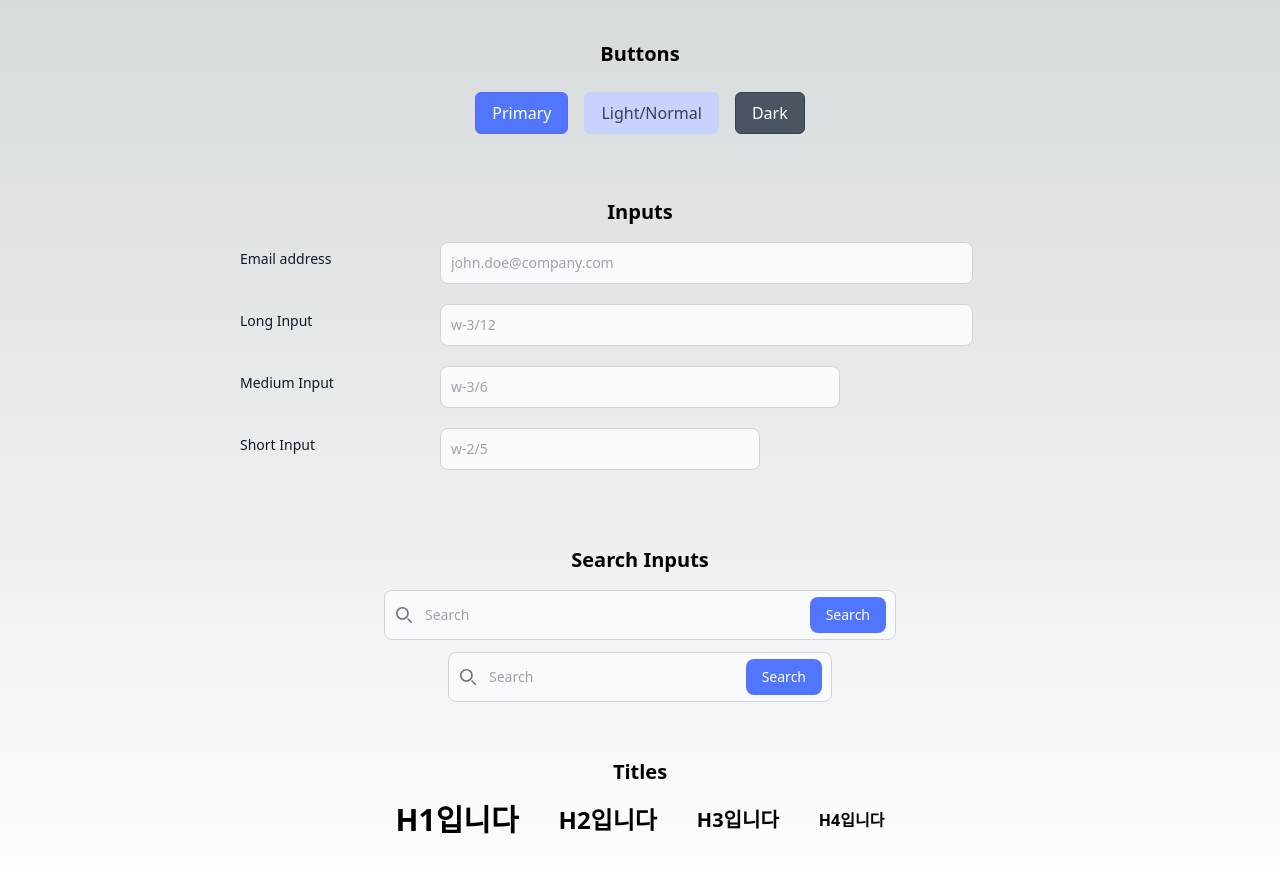
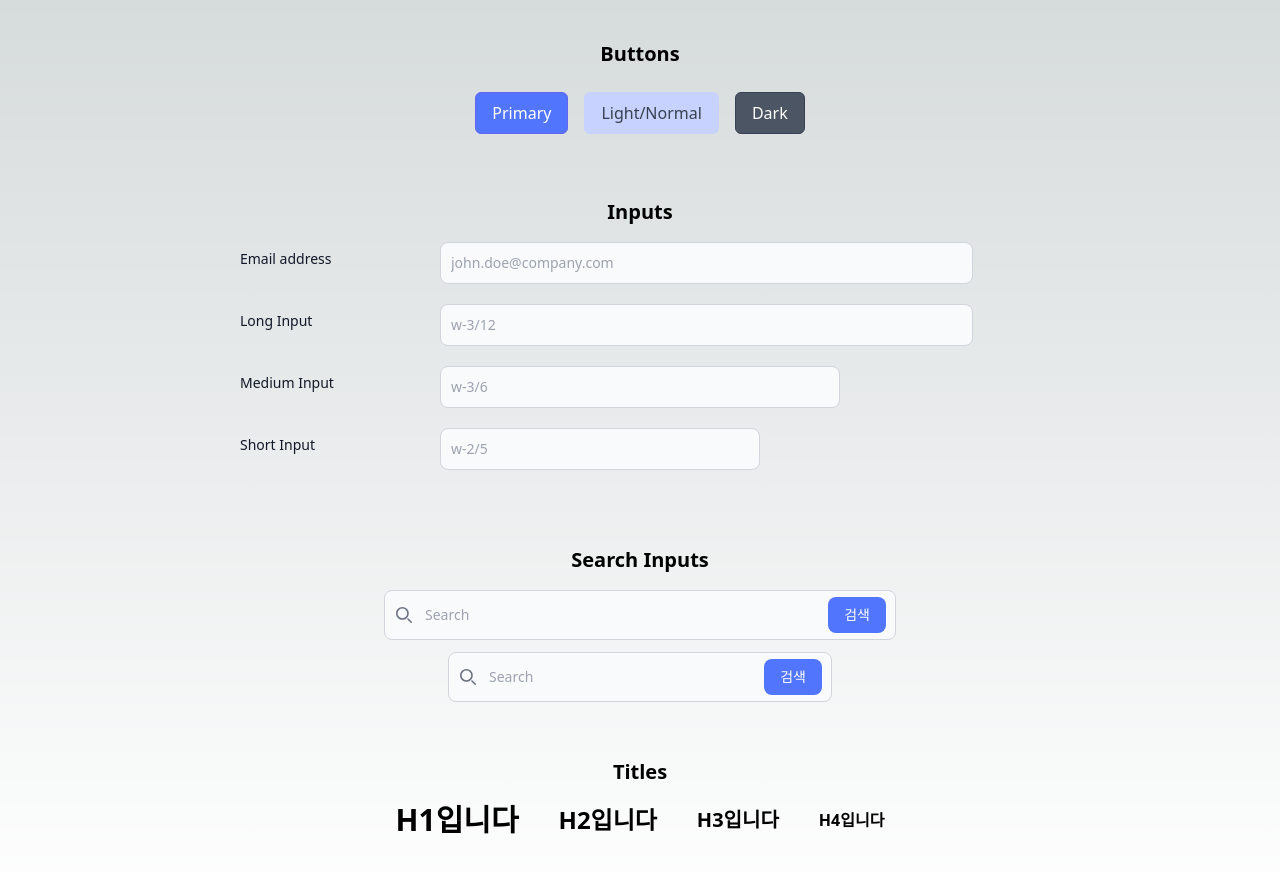
Before and after one commit to labsHSM/guests-management, a Next.js app: page /style-sample in a window 1280 px wide. Shown: the top 872 px of the page. Built offline with nearby package versions, Linux system fonts and the light colour scheme.

Commit message:
mod: Search -> 검색

```diff
--- a/components/SearchInput.tsx
+++ b/components/SearchInput.tsx
@@ -42,7 +42,7 @@ export default function SearchInput({ className }: SearchInputProps) {
           type="submit"
           className="text-white absolute right-2.5 top-1/2 transform -translate-y-1/2 bg-[#5175FD] hover:bg-indigo-600 focus:ring-4 focus:outline-none focus:ring-blue-300 font-medium rounded-lg text-sm px-4 py-2 dark:bg-blue-600 dark:hover:bg-blue-700 dark:focus:ring-blue-800"
         >
-          Search
+          검색
         </button>
       </div>
     </form>
```
